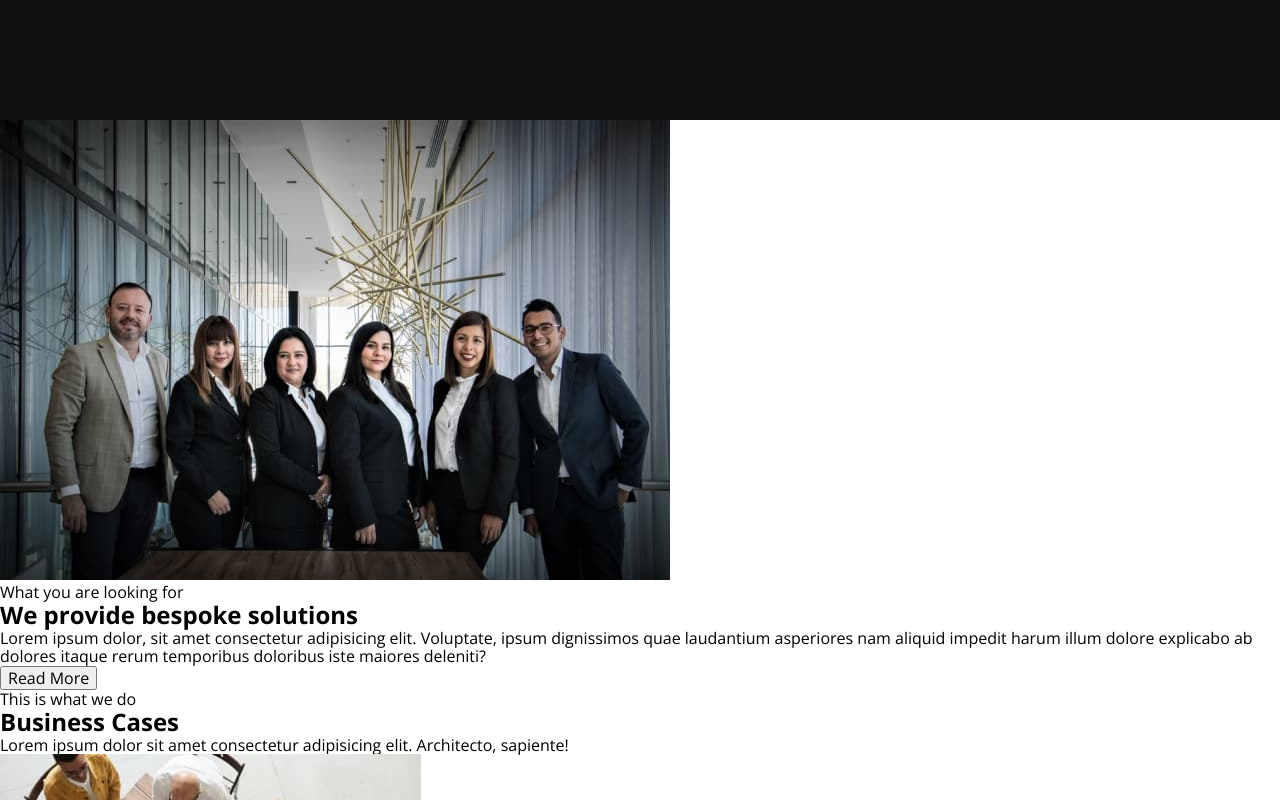
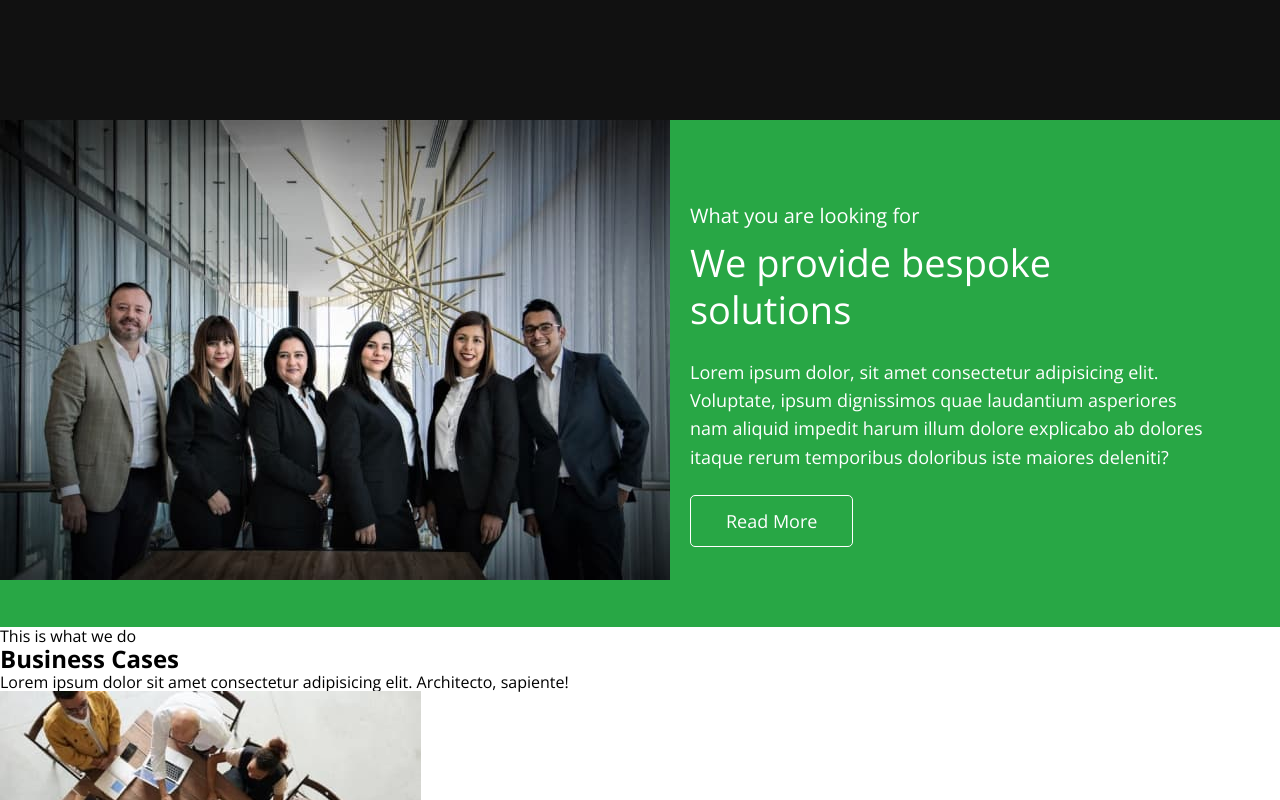
Before and after one commit to kashirin-olexsandr/html_blended_111-9_10, a plain HTML site: page index.html in a window 1280 px wide. Shown: the part 720-1520 px from the top of the page. Drawn offline with nearby package versions, Linux system fonts and the light colour scheme.

Commit message:
add about section

```diff
--- a/css/styles.css
+++ b/css/styles.css
@@ -6,14 +6,26 @@ a {
   text-decoration: none;
 }
 
-ul, ol {
+ul,
+ol {
   list-style-type: none;
   margin: 0;
   padding: 0;
 }
 
-h1, h2, h3, h4, h5, h6, p {
+h1,
+h2,
+h3,
+h4,
+h5,
+h6,
+p {
   margin: 0;
+}
+
+img {
+    display: block;
+    max-width: 100%;
 }
 
 .container {
@@ -46,7 +58,8 @@ h1, h2, h3, h4, h5, h6, p {
   color: #fff;
 }
 
-.header-nav {}
+.header-nav {
+}
 
 .header-list {
   display: flex;
@@ -56,7 +69,8 @@ h1, h2, h3, h4, h5, h6, p {
   cursor: pointer;
 }
 
-.header-item {}
+.header-item {
+}
 
 .header-list-link {
   font-family: "Open Sans", sans-serif;
@@ -117,3 +131,56 @@ h1, h2, h3, h4, h5, h6, p {
 .hero-btn:focus {
   background-color: #39c75a;
 }
+
+#about {
+    background: #28a745;
+}
+
+.about-container {
+    display: flex;
+}
+
+.about-img {
+  display: flex;
+  width: 670px;
+  height: 460px;
+}
+
+.about-text {
+    font-size: 20px;
+    line-height: 1.55;
+    color: #fff;
+    padding-bottom: 8px;
+}
+
+.about-title {
+    font-weight: 300;
+    font-size: 38px;
+    line-height: 1.26;
+    color: #fff;
+    padding-bottom: 24px;
+}
+
+.about-content {
+    font-size: 18px;
+    line-height: 1.56;
+    color: #fff;
+    padding-bottom: 24px;
+}
+
+.about-button {
+    font-family: "Open Sans", sans-serif;
+    font-weight: 400;
+    font-size: 18px;
+    line-height: 1.56;
+    color: #fff;
+    background: #28a745;
+    border: 1px solid #fff;
+    border-radius: 5px;
+    padding: 11px 35px;
+}
+
+.content-container {
+    background: #28a745;
+    padding: 80px 64px 80px 20px;
+}
--- a/index.html
+++ b/index.html
@@ -4,23 +4,44 @@
     <meta charset="UTF-8" />
     <meta name="viewport" content="width=device-width, initial-scale=1.0" />
     <title>Document</title>
-    <link rel="preconnect" href="https://fonts.googleapis.com">
-    <link rel="preconnect" href="https://fonts.gstatic.com" crossorigin>
-    <link href="https://fonts.googleapis.com/css2?family=Open+Sans:ital,wght@0,300..800;1,300..800&display=swap" rel="stylesheet">
-    <link rel="stylesheet" href="https://cdnjs.cloudflare.com/ajax/libs/modern-normalize/2.0.0/modern-normalize.min.css" integrity="sha512-4xo8blKMVCiXpTaLzQSLSw3KFOVPWhm/TRtuPVc4WG6kUgjH6J03IBuG7JZPkcWMxJ5huwaBpOpnwYElP/m6wg==" crossorigin="anonymous" referrerpolicy="no-referrer" />
-    <link rel="stylesheet" href="./css/styles.css">
+    <link rel="preconnect" href="https://fonts.googleapis.com" />
+    <link rel="preconnect" href="https://fonts.gstatic.com" crossorigin />
+    <link
+      href="https://fonts.googleapis.com/css2?family=Open+Sans:ital,wght@0,300..800;1,300..800&display=swap"
+      rel="stylesheet"
+    />
+    <link
+      rel="stylesheet"
+      href="https://cdnjs.cloudflare.com/ajax/libs/modern-normalize/2.0.0/modern-normalize.min.css"
+      integrity="sha512-4xo8blKMVCiXpTaLzQSLSw3KFOVPWhm/TRtuPVc4WG6kUgjH6J03IBuG7JZPkcWMxJ5huwaBpOpnwYElP/m6wg=="
+      crossorigin="anonymous"
+      referrerpolicy="no-referrer"
+    />
+    <link rel="stylesheet" href="./css/styles.css" />
   </head>
   <body>
     <header class="header">
-      <div class="header-container  container">
-        <a class="logo" href="./index.html">Finance <span class="logo-span">Ledger</span></a>
+      <div class="header-container container">
+        <a class="logo" href="./index.html"
+          >Finance <span class="logo-span">Ledger</span></a
+        >
         <nav -lass="header-nav">
           <ul class="header-list">
-            <li class="header-item"><a class="header-list-link" href="./index.html">Home</a></li>
-            <li class="header-item"><a class="header-list-link" href="#about">About</a></li>
-            <li class="header-item"><a class="header-list-link" href="#cases">Cases</a></li>
-            <li class="header-item"><a class="header-list-link" href="#blog">Blog</a></li>
-            <li class="header-item"><a class="header-list-link" href="#contact">Contact</a></li>
+            <li class="header-item">
+              <a class="header-list-link" href="./index.html">Home</a>
+            </li>
+            <li class="header-item">
+              <a class="header-list-link" href="#about">About</a>
+            </li>
+            <li class="header-item">
+              <a class="header-list-link" href="#cases">Cases</a>
+            </li>
+            <li class="header-item">
+              <a class="header-list-link" href="#blog">Blog</a>
+            </li>
+            <li class="header-item">
+              <a class="header-list-link" href="#contact">Contact</a>
+            </li>
           </ul>
         </nav>
       </div>
@@ -36,17 +57,24 @@
       </section>
 
       <section id="about">
-        <img src="./images/people.jpg" alt="People" width="670" />
-        <div>
-          <p>What you are looking for</p>
-          <h2>We provide bespoke solutions</h2>
-          <p>
-            Lorem ipsum dolor, sit amet consectetur adipisicing elit. Voluptate,
-            ipsum dignissimos quae laudantium asperiores nam aliquid impedit
-            harum illum dolore explicabo ab dolores itaque rerum temporibus
-            doloribus iste maiores deleniti?
-          </p>
-          <button type="button">Read More</button>
+        <div class="container about-container">
+          <img
+            class="about-img"
+            src="./images/people.jpg"
+            alt="People"
+            width="670"
+          />
+          <div class="content-container">
+            <p class="about-text">What you are looking for</p>
+            <h2 class="about-title">We provide bespoke solutions</h2>
+            <p class="about-content">
+              Lorem ipsum dolor, sit amet consectetur adipisicing elit.
+              Voluptate, ipsum dignissimos quae laudantium asperiores nam
+              aliquid impedit harum illum dolore explicabo ab dolores itaque
+              rerum temporibus doloribus iste maiores deleniti?
+            </p>
+            <button class="about-button" type="button">Read More</button>
+          </div>
         </div>
       </section>
 
@@ -83,28 +111,40 @@
         <div>
           <p>April 16 2020</p>
           <h2>Blog Post One</h2>
-          <p>Lorem ipsum dolor, sit amet consectetur adipisicing elit. Voluptate, ipsum dignissimos quae laudantium asperiores nam aliquid impedit harum illum dolore explicabo ab dolores itaque rerum temporibus doloribus iste maiores deleniti?</p>
+          <p>
+            Lorem ipsum dolor, sit amet consectetur adipisicing elit. Voluptate,
+            ipsum dignissimos quae laudantium asperiores nam aliquid impedit
+            harum illum dolore explicabo ab dolores itaque rerum temporibus
+            doloribus iste maiores deleniti?
+          </p>
           <button type="button">Read Our Blog</button>
         </div>
-        <img src="./images/blog.jpg" alt="Table with a note and cup" width="670">
+        <img
+          src="./images/blog.jpg"
+          alt="Table with a note and cup"
+          width="670"
+        />
       </section>
       <section>
         <p>Who we are</p>
         <h2>Our Professional Team</h2>
-        <p>Lorem ipsum dolor sit amet consectetur adipisicing elit. Architecto, sapiente!</p>
+        <p>
+          Lorem ipsum dolor sit amet consectetur adipisicing elit. Architecto,
+          sapiente!
+        </p>
         <ul>
           <li>
-            <img src="./images/man1.jpg" alt="man1" width="421">
+            <img src="./images/man1.jpg" alt="man1" width="421" />
             <h3>John Doe</h3>
             <p>President</p>
           </li>
           <li>
-            <img src="./images/woman1.jpg" alt="woman1" width="421">
+            <img src="./images/woman1.jpg" alt="woman1" width="421" />
             <h3>Jane Doe</h3>
             <p>Vice President</p>
           </li>
           <li>
-            <img src="./images/man2.jpg" alt="man2">
+            <img src="./images/man2.jpg" alt="man2" />
             <h3>Steve Smith</h3>
             <p>Marketing Head</p>
           </li>
@@ -112,14 +152,14 @@
       </section>
 
       <section>
-        <img src="./images/man3.jpg" alt="Man with PC" width="670">
+        <img src="./images/man3.jpg" alt="Man with PC" width="670" />
         <div>
           <h2>Request Callback</h2>
           <form>
-            <input type="text" placeholder="Enter your name">
-            <input type="email" placeholder="Enter email*">
+            <input type="text" placeholder="Enter your name" />
+            <input type="email" placeholder="Enter email*" />
             <button type="submit">Send</button>
-        </form>
+          </form>
         </div>
       </section>
     </main>
```
Lines whose indentation alone changed are shown as unchanged.
